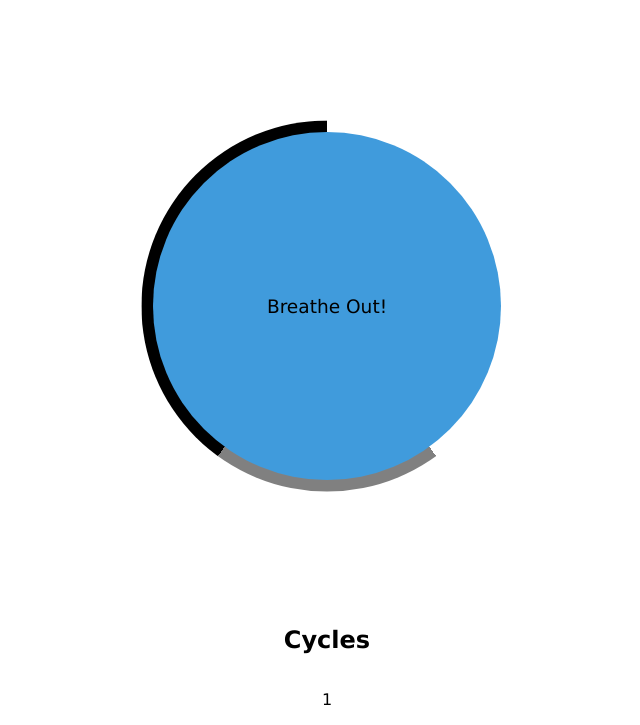
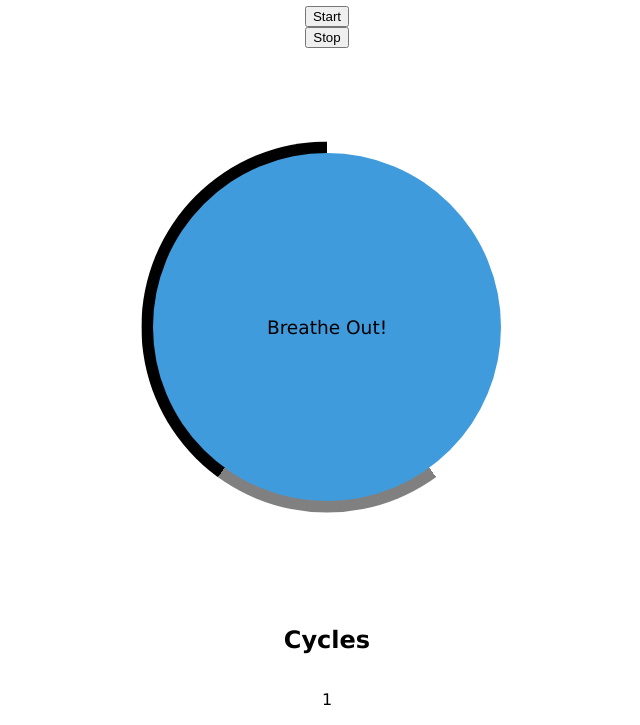
Before and after one commit to tariktabakovic/js-breathing-app, a plain HTML site: page index.html in a window 1280 px wide. Shown: the part 75-800 px from the top of the page, without its empty margins (313-953 px from the left). Drawn offline with Linux system fonts and the light colour scheme.

Commit message:
adds start and stop button

```diff
--- a/index.html
+++ b/index.html
@@ -9,7 +9,8 @@
 </head>
 <body>
     <h1>Just Breathe</h1>
-
+    <button type="button" id="startBtn">Start</button>
+    <button type="button" id="stopBtn">Stop</button>
     <div class="container">
         <div class="circle"></div>
 
```
